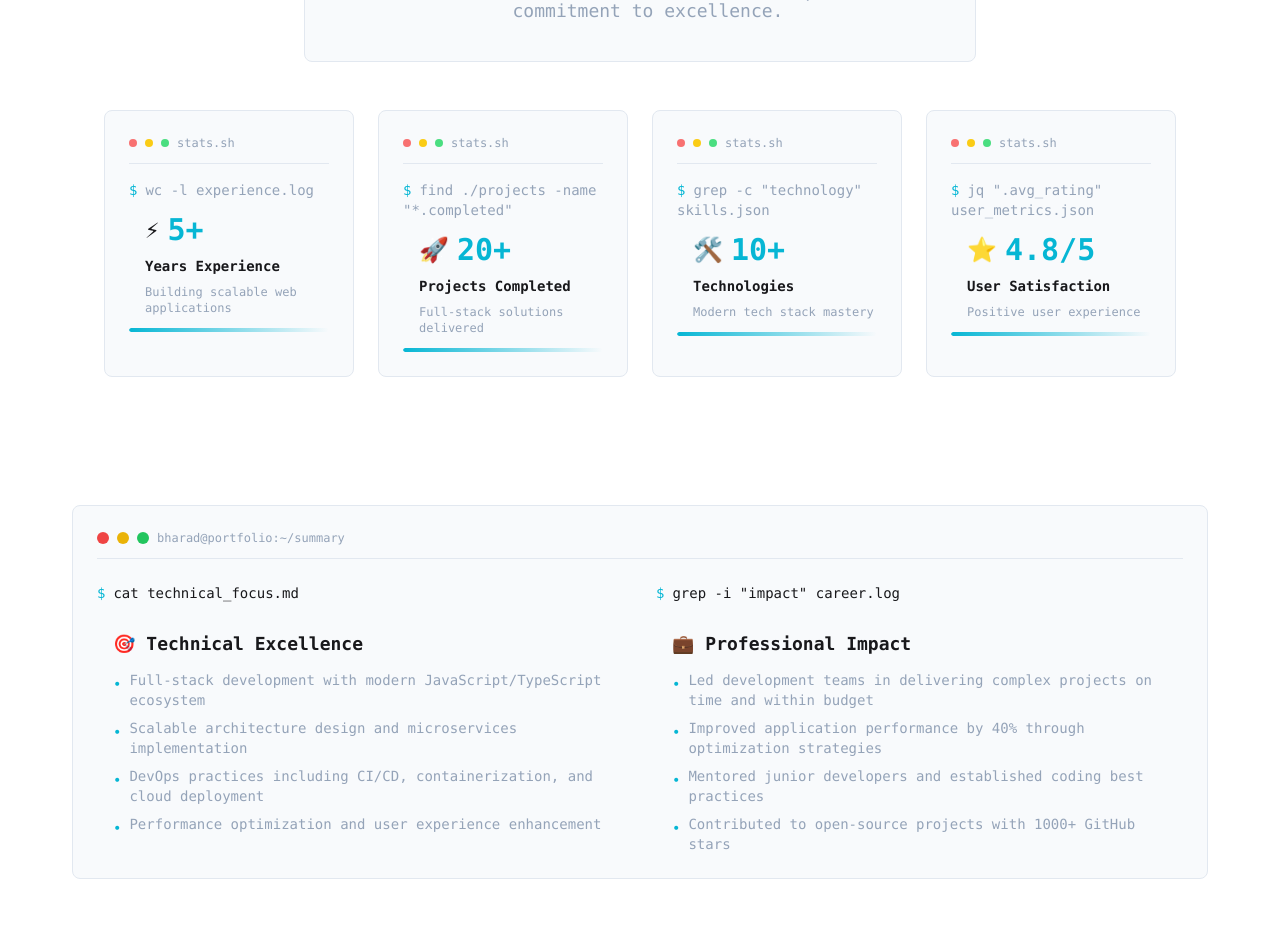
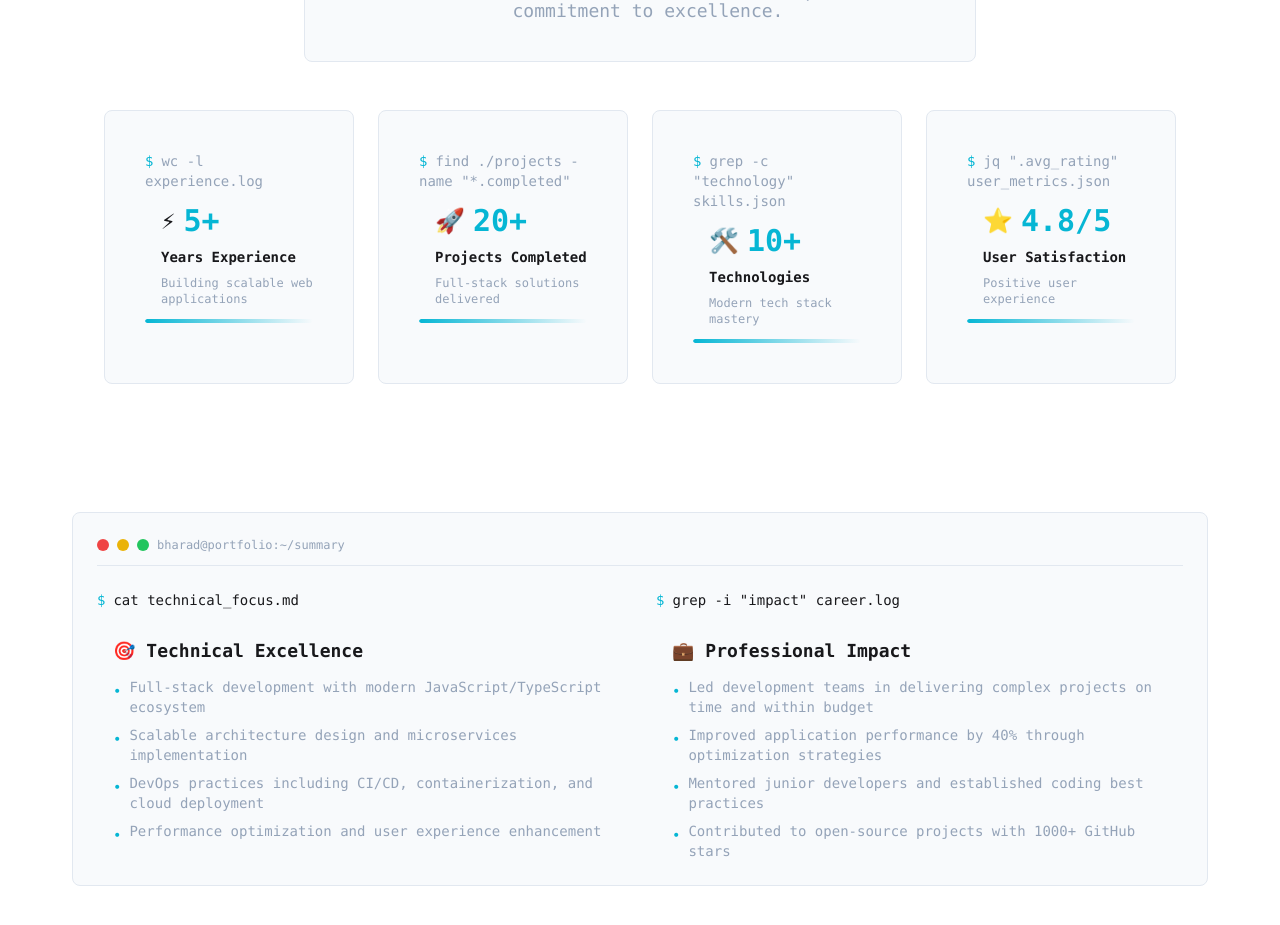
Before and after one commit to bharadwaj-pendyala/bharad-portfolio, a Next.js app: page /bharad-portfolio/ in a window 1280 px wide. Shown: the part 1320-2245 px from the top of the page. Built offline with nearby package versions, Linux system fonts and the light colour scheme.

Commit message:
fix: remove terminal dots from individual stat cards for cleaner design

```diff
--- a/src/components/EnhancedStatsSection.tsx
+++ b/src/components/EnhancedStatsSection.tsx
@@ -121,18 +121,8 @@ export default function EnhancedStatsSection(): JSX.Element {
               }`}
               style={{ animationDelay: `${index * 150}ms` }}
             >
-              {/* Terminal Header */}
-              <div className="mb-4 flex items-center space-x-2 border-b border-card-border pb-3">
-                <div className="h-2 w-2 rounded-full bg-red-400"></div>
-                <div className="h-2 w-2 rounded-full bg-yellow-400"></div>
-                <div className="h-2 w-2 rounded-full bg-green-400"></div>
-                <span className="ml-2 font-mono text-xs text-muted">
-                  stats.sh
-                </span>
-              </div>
-
               {/* Terminal Content */}
-              <div className="space-y-3 font-mono text-sm">
+              <div className="space-y-3 p-4 font-mono text-sm">
                 {/* Command */}
                 <div className="text-muted">
                   <span className="text-accent">$</span>
```
